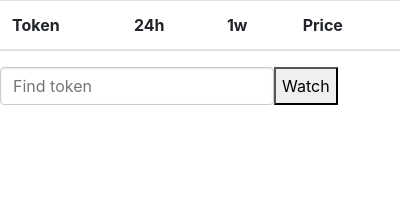
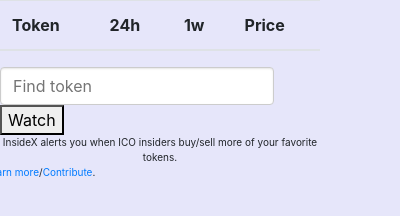
Before and after one commit to samnet/InsideX, a browser extension: page popup.html in a window 400 px wide. Drawn offline with Linux system fonts and the light colour scheme.

Commit message:
added some css

```diff
--- a/popup.html
+++ b/popup.html
@@ -13,7 +13,18 @@
 
     <style>
 
+      body {
+        width: 320px;
+        background-color:lavender;
+      }
+
+      .table-hover tbody tr:hover td, .table-hover tbody tr:hover th {
+        background-color: white;
+      }
+
     </style>
+
+
   </head>
 
   <body>
@@ -40,6 +51,26 @@
       </div>
     </div>
 
+
+
+
+    <!-- FOOTER -->
+    <div class="row text-center" id="footerstatement" style="font-size: 10px;" >
+      InsideX alerts you when ICO insiders buy/sell more of your favorite tokens.
+      <br>
+      <a  target="_blank" href="github.com/#">
+        Learn more
+      </a>
+      /
+      <a  target="_blank" href="github.com/#">
+        Contribute
+      </a>
+      .
+    </div>
+    <!-- FOOTER END -->
+
+
+
     <!-- jQuery (necessary for Bootstrap's JavaScript plugins) -->
     <script src="jquery-1.9.1.js"></script>
     <!-- Popper (necessary for Bootstrap's JavaScript plugins) -->
@@ -54,6 +85,8 @@
     <!-- <script src="typehead.js"></script> -->
 
 
+
+
   </body>
 
 </html>
```
Also changed, not shown: 1 other file.
